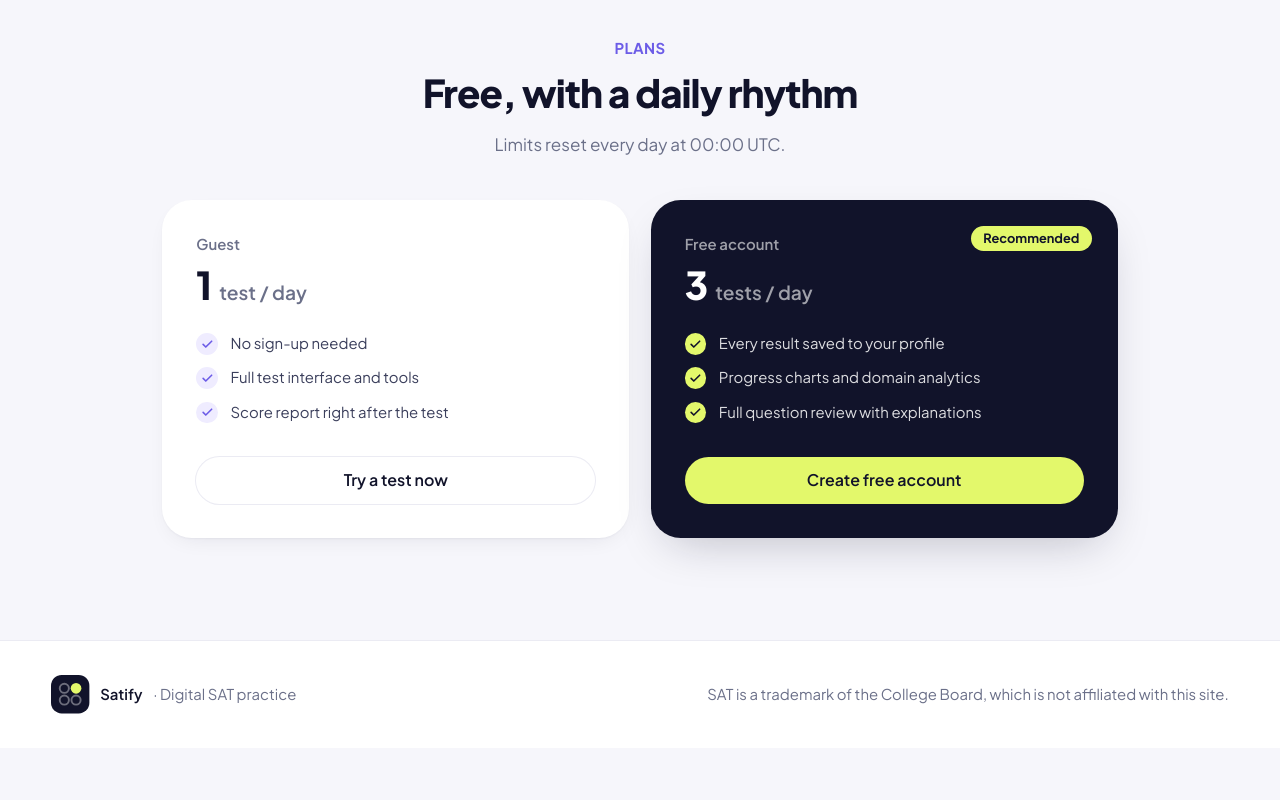
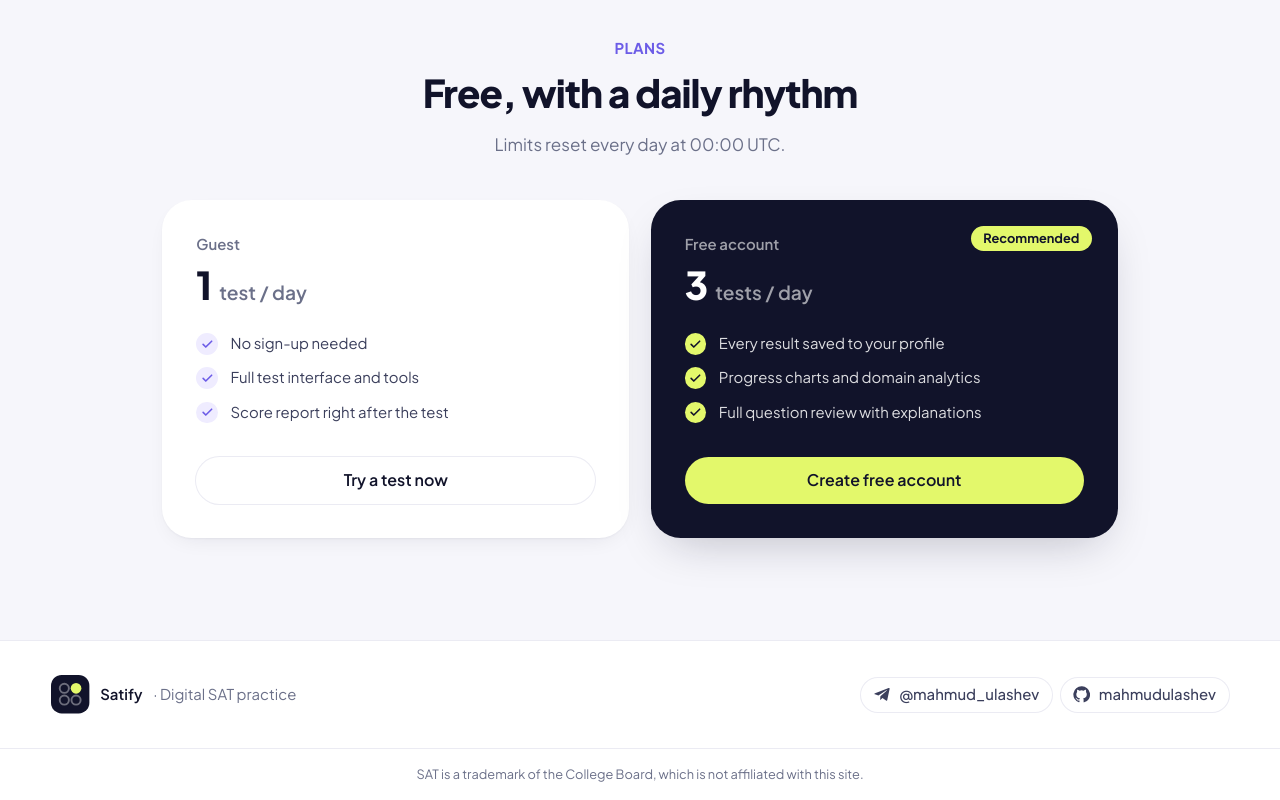
Before and after one commit to mahmudulashev/sat-prep, a Next.js app: page / in a window 1280 px wide. Shown: the part 2704-3504 px from the top of the page. Before the commit the page ends 3452 px from the top, so only its background shows below. Built offline with nearby package versions, Linux system fonts and the light colour scheme; no server answers.

Commit message:
Link to Telegram and GitHub in the footer and sidebar

```diff
--- a/src/app/page.tsx
+++ b/src/app/page.tsx
@@ -12,6 +12,7 @@ import { FeatureBento } from "@/components/marketing/feature-bento";
 import { CountUp, RevealOnScroll } from "@/components/marketing/reveal";
 import { SiteHeader } from "@/components/marketing/site-header";
 import { SectionArt } from "@/components/section-art";
+import { SocialLinks } from "@/components/social-links";
 import { ButtonLink } from "@/components/ui/button";
 import { GUEST_DAILY_LIMIT, MEMBER_DAILY_LIMIT, SECTION_META, SECTIONS } from "@/lib/exam/constants";
 import { getCurrentUser } from "@/lib/supabase/server";
@@ -39,8 +40,11 @@ export default async function Home() {
             <span className="font-semibold text-ink">{SITE_NAME}</span>
             <span>· Digital SAT practice</span>
           </div>
-          <p>SAT is a trademark of the College Board, which is not affiliated with this site.</p>
+          <SocialLinks withHandles />
         </div>
+        <p className="border-t border-line px-4 py-4 text-center text-xs text-muted">
+          SAT is a trademark of the College Board, which is not affiliated with this site.
+        </p>
       </footer>
     </div>
   );
--- a/src/components/dashboard/nav.tsx
+++ b/src/components/dashboard/nav.tsx
@@ -6,6 +6,7 @@ import { usePathname } from "next/navigation";
 import { useEffect, useState } from "react";
 import { signOut } from "@/app/(auth)/actions";
 import { Logo } from "@/components/logo";
+import { SocialLinks } from "@/components/social-links";
 import { cn } from "@/lib/utils";
 
 const MAIN = [
@@ -30,7 +31,8 @@ export function Sidebar() {
       <div className="mt-6 border-t border-dashed border-line" />
       <NavGroup title="Account" items={ACCOUNT} pathname={pathname} />
 
-      <form action={signOut} className="mt-auto">
+      <SocialLinks className="mt-auto px-1.5 pb-2" />
+      <form action={signOut}>
         <button
           type="submit"
           className="flex w-full items-center gap-3 rounded-xl px-3 py-2.5 text-sm font-medium text-muted transition hover:bg-canvas hover:text-ink"
--- /dev/null
+++ b/src/components/social-links.tsx
@@ -0,0 +1,43 @@
+import { cn } from "@/lib/utils";
+
+const LINKS = [
+  {
+    label: "Telegram",
+    handle: "@mahmud_ulashev",
+    href: "https://t.me/mahmud_ulashev",
+    path: "M21.94 4.3 18.7 19.6c-.24 1.07-.88 1.34-1.78.83l-4.93-3.63-2.38 2.29c-.26.26-.48.48-.99.48l.35-5.02 9.14-8.26c.4-.35-.09-.55-.62-.2L6.2 13.2 1.33 11.68c-1.06-.33-1.08-1.06.22-1.57L20.6 2.77c.88-.33 1.65.2 1.34 1.53Z",
+  },
+  {
+    label: "GitHub",
+    handle: "mahmudulashev",
+    href: "https://github.com/mahmudulashev",
+    path: "M12 .5a11.5 11.5 0 0 0-3.64 22.41c.58.1.79-.25.79-.56v-2c-3.2.7-3.88-1.37-3.88-1.37-.52-1.33-1.28-1.69-1.28-1.69-1.05-.72.08-.7.08-.7 1.16.08 1.77 1.19 1.77 1.19 1.03 1.77 2.7 1.26 3.36.96.1-.75.4-1.26.73-1.55-2.55-.29-5.24-1.28-5.24-5.7 0-1.26.45-2.29 1.19-3.1-.12-.29-.52-1.46.11-3.05 0 0 .97-.31 3.17 1.18a11 11 0 0 1 5.77 0c2.2-1.49 3.17-1.18 3.17-1.18.63 1.59.23 2.76.11 3.05.74.81 1.19 1.84 1.19 3.1 0 4.43-2.7 5.4-5.26 5.69.41.36.78 1.06.78 2.14v3.17c0 .31.21.67.8.56A11.5 11.5 0 0 0 12 .5Z",
+  },
+] as const;
+
+/** Links to the site owner's Telegram and GitHub. */
+export function SocialLinks({ withHandles = false, className }: { withHandles?: boolean; className?: string }) {
+  return (
+    <div className={cn("flex items-center gap-2", className)}>
+      {LINKS.map(({ label, handle, href, path }) => (
+        <a
+          key={label}
+          href={href}
+          target="_blank"
+          rel="noopener noreferrer"
+          aria-label={`${label}: ${handle}`}
+          title={`${label}: ${handle}`}
+          className={cn(
+            "flex items-center gap-2 rounded-full text-ink-2 transition hover:bg-canvas hover:text-ink",
+            withHandles ? "px-3 py-1.5 ring-1 ring-line" : "size-9 justify-center",
+          )}
+        >
+          <svg viewBox="0 0 24 24" className="size-4 shrink-0" fill="currentColor" aria-hidden>
+            <path d={path} />
+          </svg>
+          {withHandles && <span className="text-sm font-medium">{handle}</span>}
+        </a>
+      ))}
+    </div>
+  );
+}
```
